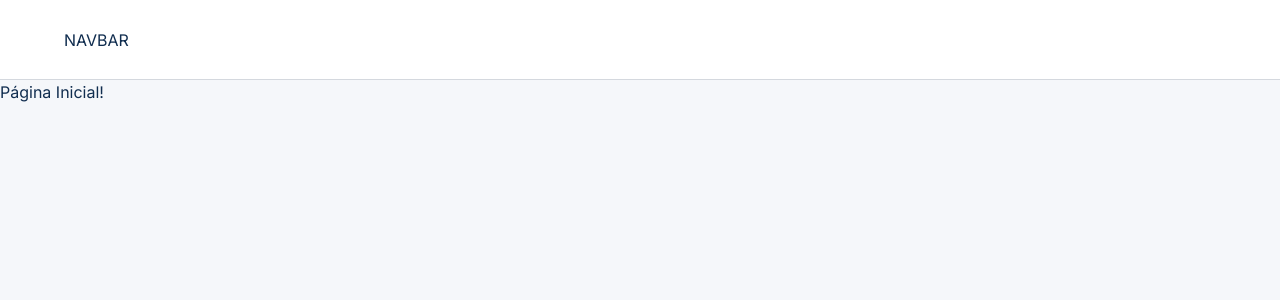
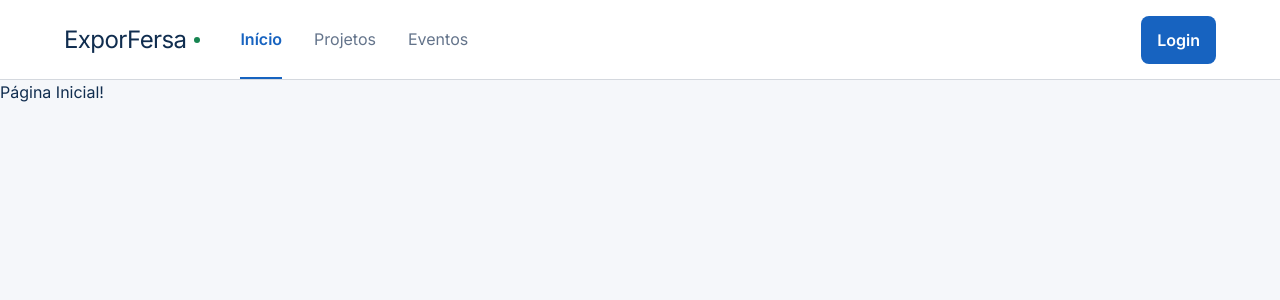
Before and after one commit to RickM19/Exporfersa-frontend, a React (Vite) app: page / in a window 1280 px wide. Shown: the top 300 px of the page. Built offline with nearby package versions, Linux system fonts and the light colour scheme.

Commit message:
feat: add navbar component structure and not found page

```diff
--- a/src/App.jsx
+++ b/src/App.jsx
@@ -1,12 +1,14 @@
 import { Route, Routes } from "react-router-dom";
 import { Content } from "./components/Content";
 import { Home } from "./pages/Home";
+import { NotFound } from "./pages/NotFound";
 
 function App() {
   return (
     <Routes>
       <Route path="/" element={<Content />}>
         <Route index element={<Home />} />
+        <Route path="*" element={<NotFound />} />
       </Route>
     </Routes>
   );
--- a/src/components/Navbar.jsx
+++ b/src/components/Navbar.jsx
@@ -1,7 +1,68 @@
+import { NavLink } from "react-router-dom";
+
 const Navbar = () => {
   return (
-    <nav className="fixed z-50 top-0 left-0 w-full h-20 px-16 flex items-center border-b border-border bg-surface">
-      NAVBAR
+    <nav className="fixed z-50 top-0 left-0 w-full h-20 px-16 flex items-center justify-between border-b border-border bg-surface">
+      <div className="flex items-center gap-10 h-full">
+        <span className="flex items-center gap-2">
+          <h1 className="tracking-tight font text-2xl">ExporFersa</h1>
+          <span className="size-1.5 bg-success rounded-xs" />
+        </span>
+        <ul className="flex items-center gap-8 h-full">
+          <li className="h-full">
+            <NavLink
+              to={"/"}
+              className={({ isActive }) =>
+                `flex items-center h-full border-b-2 ${
+                  isActive
+                    ? "text-secondary-600 font-semibold border-b-2 border-secondary-600 h-full"
+                    : "text-text-secondary border-transparent"
+                }`
+              }
+              end
+            >
+              Início
+            </NavLink>
+          </li>
+          <li className="h-full">
+            <NavLink
+              to={"/projetos"}
+              className={({ isActive }) =>
+                `flex items-center h-full border-b-2 ${
+                  isActive
+                    ? "text-secondary-600 font-semibold border-b-2 border-secondary-600 h-full"
+                    : "text-text-secondary border-transparent"
+                }`
+              }
+              end
+            >
+              Projetos
+            </NavLink>
+          </li>
+          <li className="h-full">
+            <NavLink
+              to={"/eventos"}
+              className={({ isActive }) =>
+                `flex items-center h-full border-b-2 ${
+                  isActive
+                    ? "text-secondary-600 font-semibold border-b-2 border-secondary-600 h-full"
+                    : "text-text-secondary border-transparent"
+                }`
+              }
+              end
+            >
+              Eventos
+            </NavLink>
+          </li>
+        </ul>
+      </div>
+      <div>
+        <NavLink to={"/login"} end>
+          <button className="bg bg-secondary px-4 py-3 text-surface rounded-md font-semibold">
+            Login
+          </button>
+        </NavLink>
+      </div>
     </nav>
   );
 };
--- /dev/null
+++ b/src/pages/NotFound.jsx
@@ -0,0 +1,39 @@
+import { Link } from "react-router-dom";
+import { ArrowLeft, Compass } from "lucide-react";
+
+const NotFound = () => {
+  return (
+    <main className="flex min-h-[60vh] flex-col items-center justify-center px-6 text-center">
+      <div className="mb-6 flex size-16 items-center justify-center rounded-2xl bg-primary/10 text-primary">
+        <Compass size={32} strokeWidth={1.7} />
+      </div>
+
+      <span className="text-8xl font-bold tracking-tighter text-primary sm:text-9xl">
+        404
+      </span>
+
+      <h1 className="mt-4 text-2xl font-semibold tracking-tight text-foreground sm:text-3xl">
+        Página não encontrada
+      </h1>
+
+      <p className="mt-3 max-w-md text-sm leading-relaxed text-muted-foreground sm:text-base">
+        Parece que você tentou acessar uma página que não existe ou foi movida.
+        Verifique o endereço ou retorne ao início.
+      </p>
+
+      <Link
+        to="/"
+        className="mt-8 inline-flex items-center gap-2 rounded-lg bg-primary px-5 py-3 text-sm font-medium text-primary-foreground transition-colors hover:bg-primary/90 focus-visible:outline-2 focus-visible:outline-offset-2 focus-visible:outline-primary"
+      >
+        <ArrowLeft size={17} />
+        Voltar ao início
+      </Link>
+
+      <span className="mt-12 text-xs text-muted-foreground">
+        ExporFersa · Plataforma de Exposições Científicas
+      </span>
+    </main>
+  );
+};
+
+export { NotFound };
```
